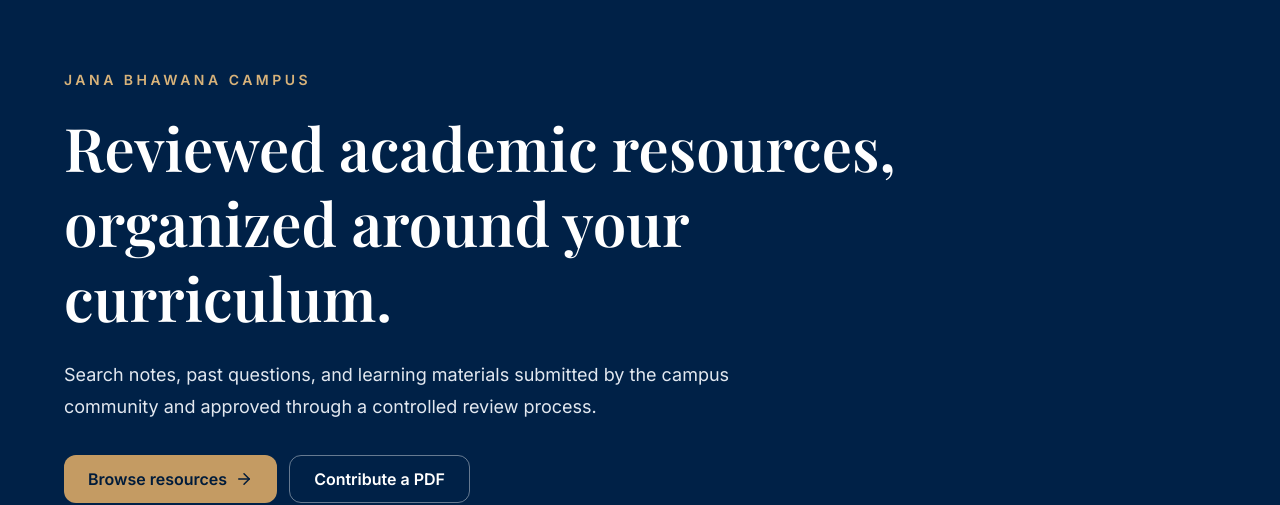
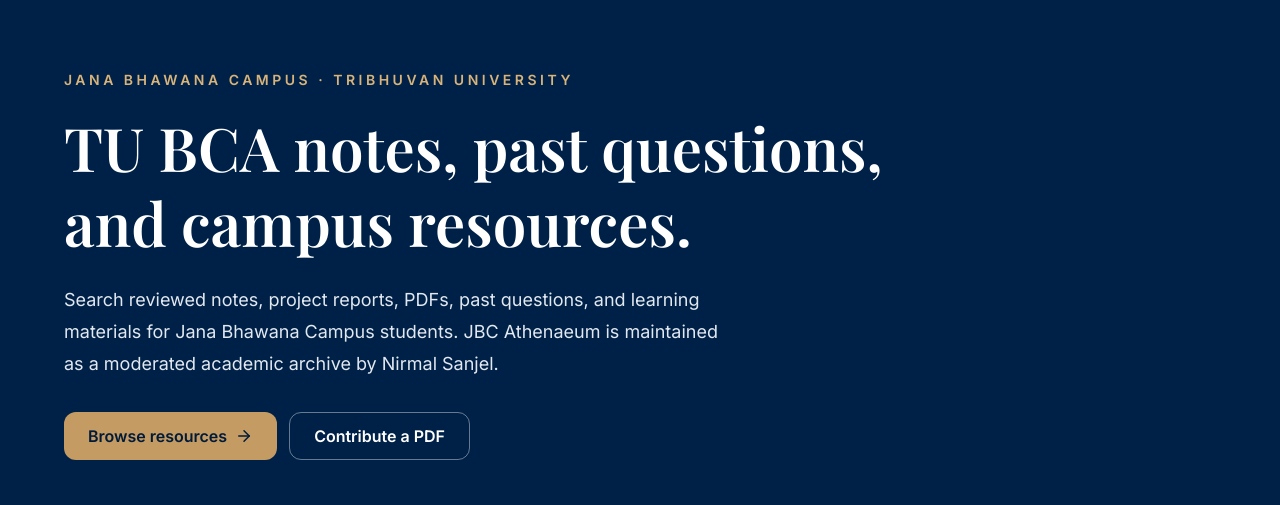
Before and after one commit to SanjelNirmal/JBCATHENAEUM, a React (Vite) app in the folder frontend/: page / in a window 1280 px wide. Shown: the part 123-628 px from the top of the page. Built offline with nearby package versions, Linux system fonts and the light colour scheme; no server answers; a web font is replaced by a local one.

Commit message:
improve search metadata for campus resources

```diff
--- a/frontend/index.html
+++ b/frontend/index.html
@@ -6,33 +6,94 @@
     <link rel="icon" type="image/webp" href="/logo.png" />
 
     <!-- Primary Meta Tags -->
-    <title>JBC ATHENAEUM | Academic Resource Archive | Jana Bhawana Campus</title>
-    <meta name="title" content="JBC ATHENAEUM | Academic Resource Archive | Jana Bhawana Campus" />
-    <meta name="description" content="Browse moderated academic notes, past questions, and research resources for Jana Bhawana Campus." />
-    <meta name="keywords" content="Jana Bhawana Campus, academic resources, notes, past questions, Tribhuvan University" />
+    <title>
+      JBC Athenaeum | TU BCA Notes, PDFs and Resources | Jana Bhawana Campus
+    </title>
+    <meta
+      name="title"
+      content="JBC Athenaeum | TU BCA Notes, PDFs and Resources | Jana Bhawana Campus"
+    />
+    <meta
+      name="description"
+      content="Find reviewed TU BCA notes, Jana Bhawana Campus PDFs, past questions, project reports, and subject-wise academic resources on JBC Athenaeum by Nirmal Sanjel."
+    />
+    <meta
+      name="keywords"
+      content="JBC Athenaeum, Jana Bhawana Campus, TU notes, Tribhuvan University notes, BCA notes, BCA PDFs, BCA past questions, BCA project report, Jana Bhawana Campus notes, Nirmal Sanjel"
+    />
     <meta name="robots" content="index, follow" />
 
-
-    <script type="application/ld+json">{"@context":"https://schema.org","@type":"WebSite","name":"JBC Athenaeum","url":"https://jbc.nirmalsanjel.com.np","description":"Moderated academic resource archive for Jana Bhawana Campus."}</script>
+    <script type="application/ld+json">
+      {
+        "@context": "https://schema.org",
+        "@type": "WebSite",
+        "name": "JBC Athenaeum",
+        "alternateName": [
+          "Jana Bhawana Campus Notes",
+          "TU BCA Notes",
+          "JBC Notes"
+        ],
+        "url": "https://jbc.nirmalsanjel.com.np",
+        "description": "Reviewed TU BCA notes, Jana Bhawana Campus PDFs, past questions, project reports, and academic resources.",
+        "inLanguage": "en",
+        "creator": { "@type": "Person", "name": "Nirmal Sanjel" },
+        "about": [
+          { "@type": "CollegeOrUniversity", "name": "Jana Bhawana Campus" },
+          {
+            "@type": "EducationalOrganization",
+            "name": "Tribhuvan University"
+          },
+          {
+            "@type": "Course",
+            "name": "Bachelor of Computer Applications (BCA)"
+          }
+        ],
+        "potentialAction": {
+          "@type": "SearchAction",
+          "target": "https://jbc.nirmalsanjel.com.np/resources?q={search_term_string}",
+          "query-input": "required name=search_term_string"
+        }
+      }
+    </script>
 
     <!-- Open Graph / Facebook -->
     <meta property="og:type" content="website" />
     <meta property="og:url" content="https://jbc.nirmalsanjel.com.np/" />
-    <meta property="og:title" content="JBC ATHENAEUM | Academic Resource Archive" />
-    <meta property="og:description" content="Centralized academic intelligence platform for Jana Bhawana Campus students. Access verified notes and past exams." />
-    <meta property="og:image" content="https://jbc.nirmalsanjel.com.np/logo.png" />
+    <meta
+      property="og:title"
+      content="JBC Athenaeum | TU BCA Notes and Jana Bhawana Campus Resources"
+    />
+    <meta
+      property="og:description"
+      content="Search reviewed TU BCA notes, PDFs, past questions, project reports, and academic resources for Jana Bhawana Campus."
+    />
+    <meta
+      property="og:image"
+      content="https://jbc.nirmalsanjel.com.np/logo.png"
+    />
 
     <!-- Twitter -->
     <meta property="twitter:card" content="summary_large_image" />
     <meta property="twitter:url" content="https://jbc.nirmalsanjel.com.np/" />
-    <meta property="twitter:title" content="JBC ATHENAEUM | Academic Resource Archive" />
-    <meta property="twitter:description" content="Centralized academic intelligence platform for Jana Bhawana Campus students. Access verified notes and past exams." />
-    <meta property="twitter:image" content="https://jbc.nirmalsanjel.com.np/logo.png" />
+    <meta
+      property="twitter:title"
+      content="JBC Athenaeum | TU BCA Notes and Jana Bhawana Campus Resources"
+    />
+    <meta
+      property="twitter:description"
+      content="Search reviewed TU BCA notes, PDFs, past questions, project reports, and academic resources for Jana Bhawana Campus."
+    />
+    <meta
+      property="twitter:image"
+      content="https://jbc.nirmalsanjel.com.np/logo.png"
+    />
 
     <link rel="canonical" href="https://jbc.nirmalsanjel.com.np/" />
 
-    <meta name="google-site-verification" content="SWKQR7qyH1dgZBozYNxGHCcR3og5Zvg6H-NM7TTyBag" />
-
+    <meta
+      name="google-site-verification"
+      content="SWKQR7qyH1dgZBozYNxGHCcR3og5Zvg6H-NM7TTyBag"
+    />
   </head>
   <body>
     <div id="root"></div>
--- a/frontend/src/components/Seo.tsx
+++ b/frontend/src/components/Seo.tsx
@@ -6,11 +6,13 @@ export function Seo({
   title,
   description,
   path,
+  keywords,
   noIndex = false,
 }: {
   title: string;
   description: string;
   path: string;
+  keywords?: string;
   noIndex?: boolean;
 }) {
   useEffect(() => {
@@ -24,6 +26,7 @@ export function Seo({
       element.setAttribute(attribute, value);
     };
     setMeta('meta[name="description"]', "content", description);
+    if (keywords) setMeta('meta[name="keywords"]', "content", keywords);
     setMeta(
       'meta[name="robots"]',
       "content",
@@ -33,6 +36,9 @@ export function Seo({
     setMeta('meta[property="og:description"]', "content", description);
     setMeta('meta[property="og:type"]', "content", "website");
     setMeta('meta[property="og:url"]', "content", `${origin}${path}`);
+    setMeta('meta[property="twitter:title"]', "content", title);
+    setMeta('meta[property="twitter:description"]', "content", description);
+    setMeta('meta[property="twitter:url"]', "content", `${origin}${path}`);
     let canonical = document.head.querySelector<HTMLLinkElement>(
       'link[rel="canonical"]',
     );
@@ -42,6 +48,6 @@ export function Seo({
       document.head.appendChild(canonical);
     }
     canonical.href = `${origin}${path}`;
-  }, [description, noIndex, path, title]);
+  }, [description, keywords, noIndex, path, title]);
   return null;
 }
--- a/frontend/src/pages/AcademicDirectoryPage.tsx
+++ b/frontend/src/pages/AcademicDirectoryPage.tsx
@@ -86,8 +86,9 @@ export default function AcademicDirectoryPage() {
       <main id="main-content" className="mx-auto max-w-5xl px-5 py-16">
         <Seo
           title={title}
-          description={`Academic resources and curriculum information for ${title}.`}
+          description={`Browse ${title} notes, TU BCA resources, subject materials, and curriculum information for Jana Bhawana Campus.`}
           path={location.pathname}
+          keywords={`${title} notes, ${title} resources, Jana Bhawana Campus, TU notes, Tribhuvan University, BCA notes, JBC Athenaeum`}
         />
         <p className="text-sm font-bold uppercase tracking-wider text-[#85591f]">
           {kind}
@@ -134,15 +135,17 @@ export default function AcademicDirectoryPage() {
   return (
     <main id="main-content" className="mx-auto max-w-7xl px-5 py-16">
       <Seo
-        title="Academic directory"
-        description="Browse faculties, programs, terms, and subjects."
+        title="Jana Bhawana Campus academic directory"
+        description="Browse Jana Bhawana Campus faculties, TU programs, BCA terms, subjects, and related academic notes on JBC Athenaeum."
         path="/faculties"
+        keywords="Jana Bhawana Campus, JBC faculties, TU programs, BCA semester, BCA subjects, Tribhuvan University, Jana Bhawana Campus BCA"
       />
       <h1 className="font-serif text-5xl font-bold text-[#002147]">
-        Academic directory
+        Jana Bhawana Campus academic directory
       </h1>
       <p className="mt-4 max-w-2xl text-slate-600">
-        Curriculum records come directly from the normalized academic database.
+        Browse TU programs, BCA terms, subjects, and related notes organized for
+        Jana Bhawana Campus students.
       </p>
       {faculties.length === 0 ? (
         <div className="mt-8">
--- a/frontend/src/pages/HomePage.tsx
+++ b/frontend/src/pages/HomePage.tsx
@@ -24,22 +24,23 @@ export default function HomePage() {
   return (
     <main id="main-content">
       <Seo
-        title="Academic resource archive"
-        description="Browse reviewed academic resources for Jana Bhawana Campus."
+        title="TU BCA notes and academic resources"
+        description="Find reviewed TU BCA notes, past questions, project reports, PDFs, and academic resources for Jana Bhawana Campus students on JBC Athenaeum by Nirmal Sanjel."
         path="/"
+        keywords="Jana Bhawana Campus, JBC Athenaeum, TU notes, Tribhuvan University notes, BCA notes, BCA 4th semester notes, TU BCA resources, Jana Bhawana Campus notes, Nirmal Sanjel"
       />
       <section className="bg-[#002147] px-5 py-20 text-white sm:py-28">
         <div className="mx-auto max-w-6xl">
           <p className="text-sm font-bold uppercase tracking-[0.25em] text-[#d8b37a]">
-            Jana Bhawana Campus
+            Jana Bhawana Campus · Tribhuvan University
           </p>
           <h1 className="mt-5 max-w-4xl font-serif text-4xl font-black leading-tight sm:text-6xl">
-            Reviewed academic resources, organized around your curriculum.
+            TU BCA notes, past questions, and campus resources.
           </h1>
           <p className="mt-6 max-w-2xl text-lg leading-8 text-slate-200">
-            Search notes, past questions, and learning materials submitted by
-            the campus community and approved through a controlled review
-            process.
+            Search reviewed notes, project reports, PDFs, past questions, and
+            learning materials for Jana Bhawana Campus students. JBC Athenaeum
+            is maintained as a moderated academic archive by Nirmal Sanjel.
           </p>
           <div className="mt-8 flex flex-wrap gap-3">
             <Link
--- a/frontend/src/pages/ResourceCatalogPage.tsx
+++ b/frontend/src/pages/ResourceCatalogPage.tsx
@@ -88,16 +88,18 @@ export default function ResourceCatalogPage() {
       className="mx-auto w-full max-w-7xl px-4 py-12 sm:px-6 lg:px-8"
     >
       <Seo
-        title="Resources"
-        description="Search and filter reviewed academic resources."
+        title="TU BCA notes, PDFs, and past questions"
+        description="Search reviewed TU BCA notes, Jana Bhawana Campus PDFs, past questions, project reports, and subject-wise academic resources."
         path="/resources"
+        keywords="TU BCA notes, BCA notes Nepal, Jana Bhawana Campus notes, JBC notes, Tribhuvan University past questions, BCA PDFs, BCA project report, Nirmal Sanjel"
       />
       <div className="max-w-3xl">
         <h1 className="font-serif text-4xl font-bold text-[#002147] sm:text-5xl">
-          Resource catalog
+          TU BCA notes and resource catalog
         </h1>
         <p className="mt-3 text-slate-600">
-          Results are searched and paginated by the database.
+          Search Jana Bhawana Campus notes, BCA PDFs, past questions, project
+          reports, and subject-wise Tribhuvan University resources.
         </p>
       </div>
       <section
```
Also changed, not shown: 1 other file (tests, documents, lock files or other folders).
